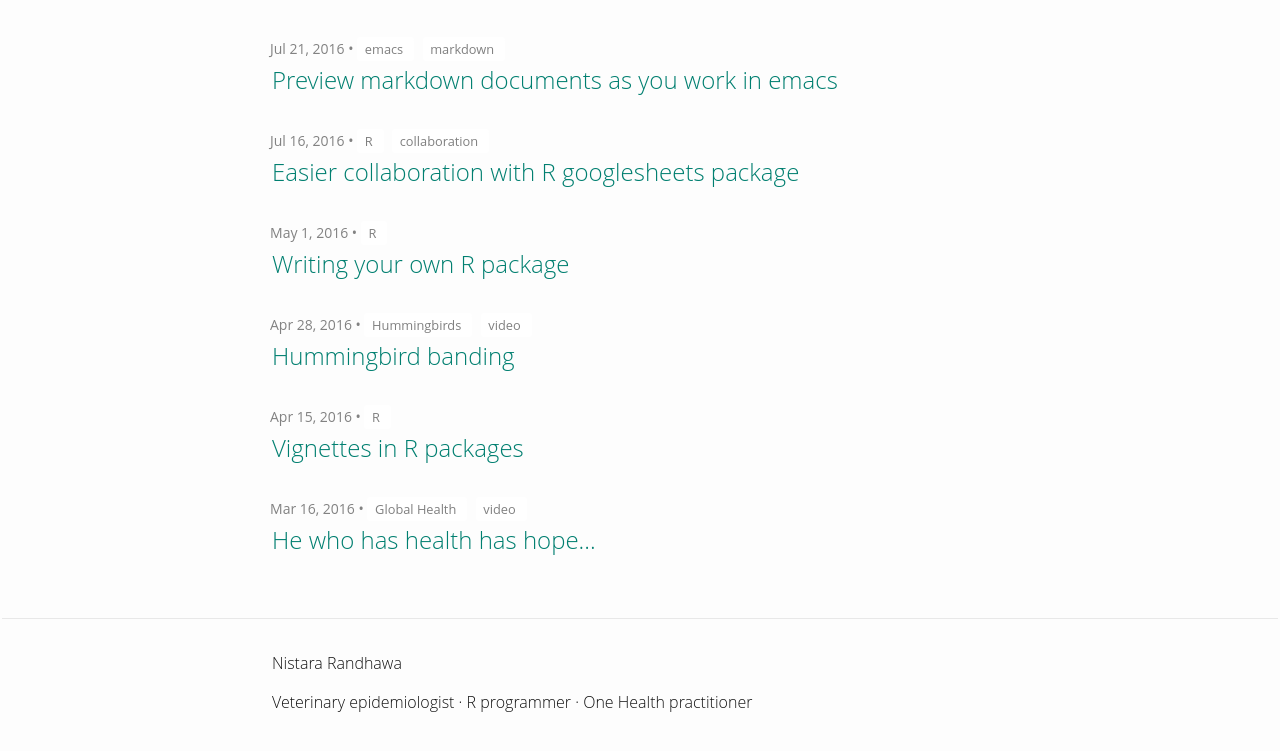
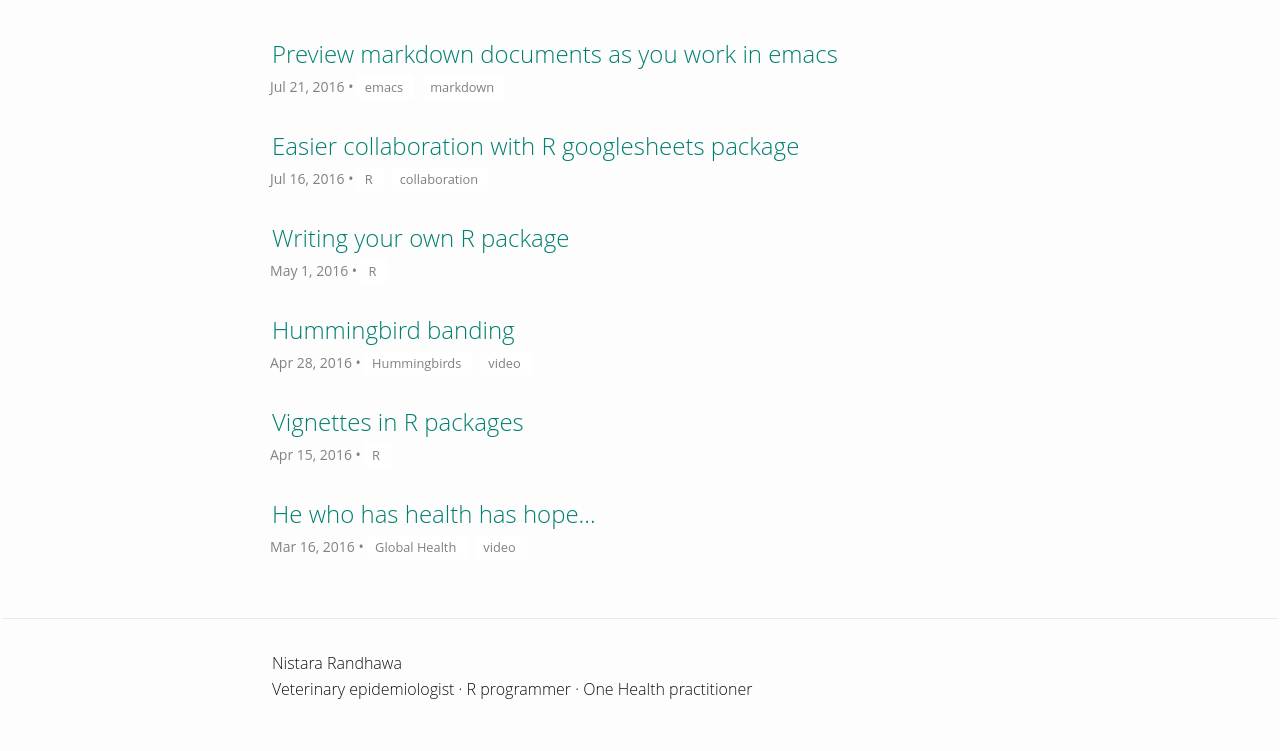
Before and after one commit to nistara/first-website, a Jekyll site: the page built from index.html, in a window 1280 px wide, cut to the strip 560-1321 px from the top of the page. Shown: the top 751 px of the strip. Built offline with Jekyll 4.4.1, drawn with Linux system fonts in a browser that asks for light colours.

Commit message:
put post date/tags below post name (default was above

```diff
--- a/_sass/_base.scss
+++ b/_sass/_base.scss
@@ -72,7 +72,7 @@
 p, blockquote, pre,
 ul, ol, dl, figure,
 %vertical-rhythm {
-    margin-bottom: $spacing-unit / 2;
+    // margin-bottom: $spacing-unit / 2;
 }
 
 
--- a/index.html
+++ b/index.html
@@ -19,6 +19,11 @@
   <ul class="post-list">
     {% for post in site.posts %}
     <li>
+
+      <h2>
+        <a class="post-link" href="{{ post.url | prepend: site.baseurl }}">{{ post.title }}</a>
+      </h2>
+
       <span class="post-meta">{{ post.date | date: "%b %-d, %Y" }}{% if post.updated %} • <b>updated: </b>{{ post.updated | date_to_long_string }}{% endif %}{% if post.author %} • {{ post.author }}{% endif %}{% if post.place %} • {{ post.place }}{% endif %} </span>
 
 
@@ -29,9 +34,10 @@
       {% endfor %}
       {% endif %}
 
-        <h2>
-          <a class="post-link" href="{{ post.url | prepend: site.baseurl }}">{{ post.title }}</a>
-        </h2>
+      <!-- <h2> -->
+        <!-- <a class="post-link" href="{{ post.url | prepend: site.baseurl }}">{{ post.title }}</a> -->
+      <!-- </h2> -->
+
     </li>
     {% endfor %}
   </ul>
```
Lines whose indentation alone changed are shown as unchanged.
